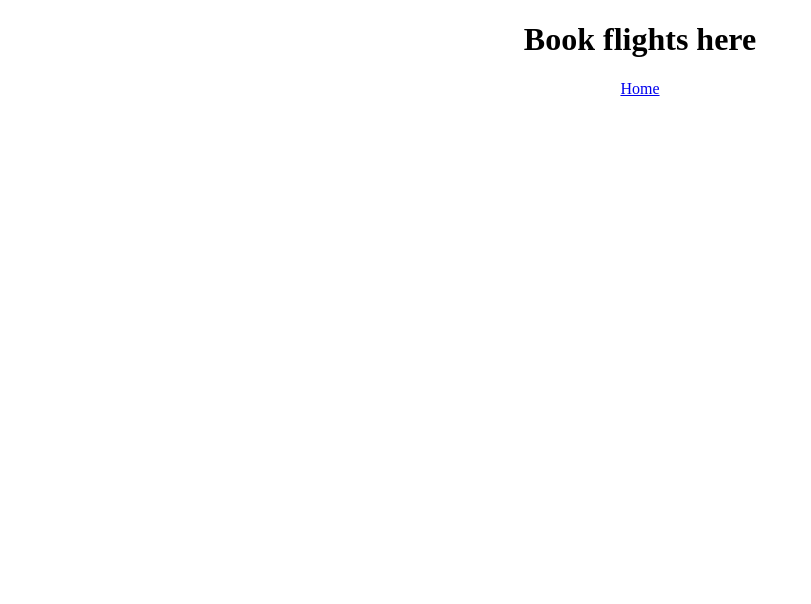
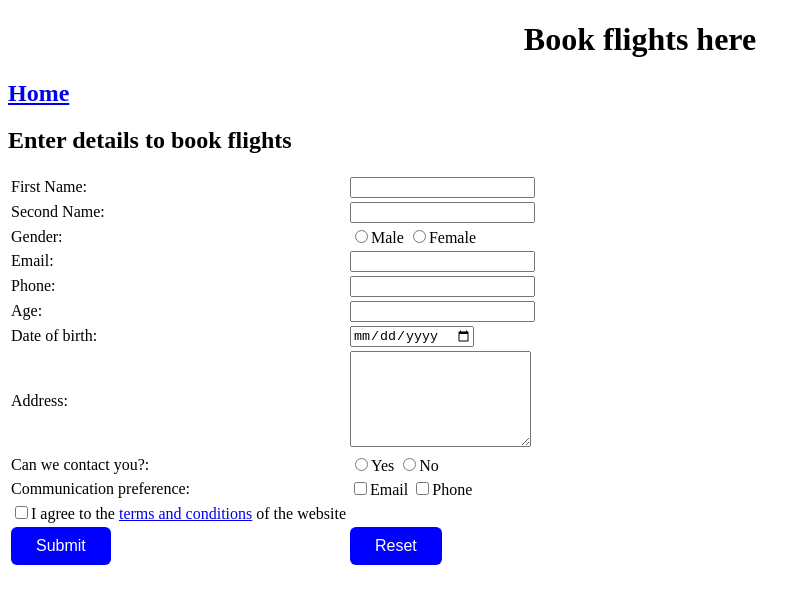
Before and after one commit to nkhlg/fms, a plain HTML site: page Bookings.html in a window 1280 px wide. Shown: the whole page, without its empty margins (0-811 px from the left). Drawn offline with Linux system fonts and the light colour scheme.

Commit message:
Add files via upload

```diff
--- a/Bookings.html
+++ b/Bookings.html
@@ -1,13 +1,120 @@
 <!DOCTYPE html>
 <html lang="en">
 <head>
+    <style>
+        .b {
+  background-color: blue;
+  border: none;
+  color: white;
+  padding: 10px 25px;
+  text-align: center;
+
+  font-size: 16px;
+  border-radius: 6px;
+}
+    </style>
+
     <meta charset="UTF-8">
     <meta http-equiv="X-UA-Compatible" content="IE=edge">
     <meta name="viewport" content="width=device-width, initial-scale=1.0">
     <title>Document</title>
 </head>
-<body align="center">
-    <h1>Book flights here</h1>
-    <a href="index.html" target="_blank">Home</a>
+<body>
+    <center><h1>Book flights here</h1></center>
+    <a href="index.html" target="_blank"><h2>Home</h2></a>
+
+    <h2>Enter details to book flights</h2>
+
+    <form method="POST" action="print.html">
+        <table>
+        <tr>
+        <td><label for="First Name">First Name:</label></td>
+        <td><input type="text" id="firstname"> <br></td>
+        </tr>
+        <tr>
+        <td><label for="Second Name">Second Name:</label></td>
+        <td><input type="text" id="secondname"><br><td>
+            </tr>
+
+            <tr>
+                <td><label for="Gender">Gender:</label></td>
+                <td><input id="Female" type="Radio" name="Gender" value="1"/>Male
+                    <input id="Male" type="Radio" name="Gender" value="2"/>Female</td>
+
+                    </tr>
+
+        <tr><td><label for="Email">Email:</label></td>
+        <td><input type="text"><br></td></tr>
+        <tr>
+            <td>
+        <label for="Phone">Phone:</label></td>
+        <td><input type="text"><br></td></tr>
+        <tr><td><label for="Age">Age:</label></td>
+        <td><input type="text"><br></td></tr>
+        <tr>
+
+            <td>
+                <label for="dob">Date of birth:</label></td>
+                <td><input type="date"><br></td></tr>
+
+                <tr>
+
+                    <td>
+                        <label for="address">Address:</label></td>
+                        <td><textarea rows="6" cols="20" id="address"></textarea><br></td></tr>
+
+
+
+                        <tr>
+                            <td><label for="Contact">Can we contact you?:</label></td>
+                            <td><input id="Yes" type="Radio" name="Contact" value="1"/>Yes
+                                <input id="No" type="Radio" name="Contact" value="2"/>No</td>
+
+                                </tr>
+
+
+                                <tr>
+                                    <td><label for="Communication">Communication preference:</label></td>
+                                    <td><input id="Email" type="checkbox"/>Email
+                                        <input id="Phone" type="checkbox"/>Phone</td>
+
+                                        </tr>
+
+
+                                        <tr>
+
+                                            <td><input id="terms" type="checkbox"/>I agree to the <a href="https://www.google.com" target="_blank">terms and conditions</a> of the website
+
+
+                                                </tr>
+
+
+<tr>
+        <td><button type="submit" class="b" onclick="saveData();" value="Submit">Submit</button></td>
+        <td><button type="reset" class="b" value="Reset">Reset</button></td>
+    </tr>
+</table>
+    </form>
+    <script>
+        function saveData()
+        {
+            var firstname=document.getElementById('firstname').value;
+            var secondname=document.getElementById('secondname').value;
+            var address=document.getElementById('address').value;
+
+            var formData= new Object();
+                formData.firstname=firstname;
+                formData.secondname=secondname;
+                formData.address=address;
+
+            localStorage.setItem('firstname',firstname);
+            localStorage.setItem('secondname',secondname);
+            localStorage.setItem('address',address);
+
+
+
+        }
+
+    </script>
 </body>
 </html>
```
